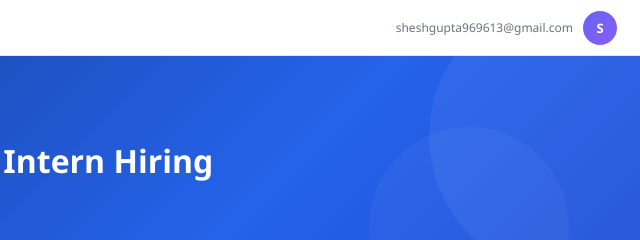
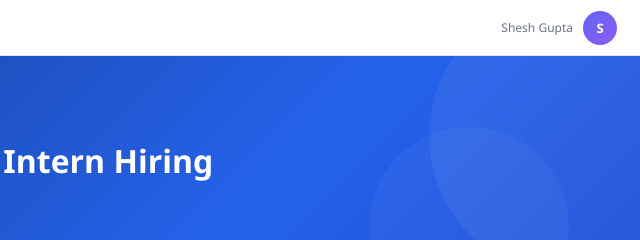
Before and after one commit to sheshgupta06/doc-analyzer-gemini, a plain HTML site: page public/index.html in a window 1280 px wide. Shown: the top 240 px of the page, 631-1271 px from the left. Drawn offline with Linux system fonts and the light colour scheme.

```diff
--- a/public/index.html
+++ b/public/index.html
@@ -130,7 +130,7 @@
     <img src="https://hackathon.guvi.in/images/webps/guviHclLogoText.webp" alt="GUVI HCL" style="height:36px;object-fit:contain;" />
   </div>
   <div class="navbar-right">
-    <span class="nav-email">sheshgupta969613@gmail.com</span>
+    <span class="nav-email">Shesh Gupta</span>
     <div class="nav-avatar">S</div>
   </div>
 </nav>
```
Also changed, not shown: README.md.
